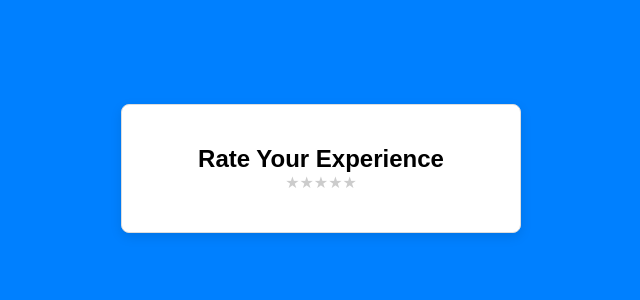
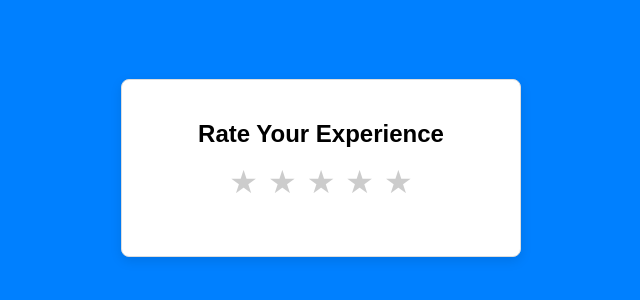
Before and after one commit to sujalxhinge/rating-app, a React (Vite) app: page / in a window 1280 px wide. Shown: the part 232-532 px from the top of the page, without its empty margins (319-959 px from the left). Built offline with nearby package versions, Linux system fonts and the light colour scheme.

Commit message:
useState Completed

```diff
--- a/src/components/Rating.jsx
+++ b/src/components/Rating.jsx
@@ -1,15 +1,31 @@
+import { useState } from "react";
+
 const Rating = () => {
+    const [rating, setRating] = useState(0);
+    const [hover, setHover] = useState(0);
+    const feedbackMessages = ["Terrible", "Bad", "Okay", "Good", "Excellent"];
 
-    const stars = Array.from ({ length: 5 }, (_, i) => i + 1);
+    const stars = Array.from({ length: 5 }, (_, i) => i + 1);
 
-    return <div className="rating-container">
-    <h2>Rate Your Experience</h2>
-    <div ClassName="stars">
-        {stars.map((star) => (
-            <span key={star} className="star">{'\u2605'}</span>
-        ))}
-    </div>
-    </div>;
+    return (
+        <div className="rating-container">
+            <h2>Rate Your Experience</h2>
+            <div className="stars">
+                {stars.map((star) => (
+                    <span
+                        key={star}
+                        onClick={() => setRating(star)}
+                        onMouseEnter={() => setHover(star)}
+                        onMouseLeave={() => setHover(0)}
+                        className={`star ${star <= (hover || rating) ? "active" : ""}`}
+                    >
+                        {"\u2605"}
+                    </span>
+                ))}
+            </div>
+            {rating > 0 && <p className="feedback">{feedbackMessages[rating - 1]}</p>}
+        </div>
+    );
 };
 
 export default Rating;
```
